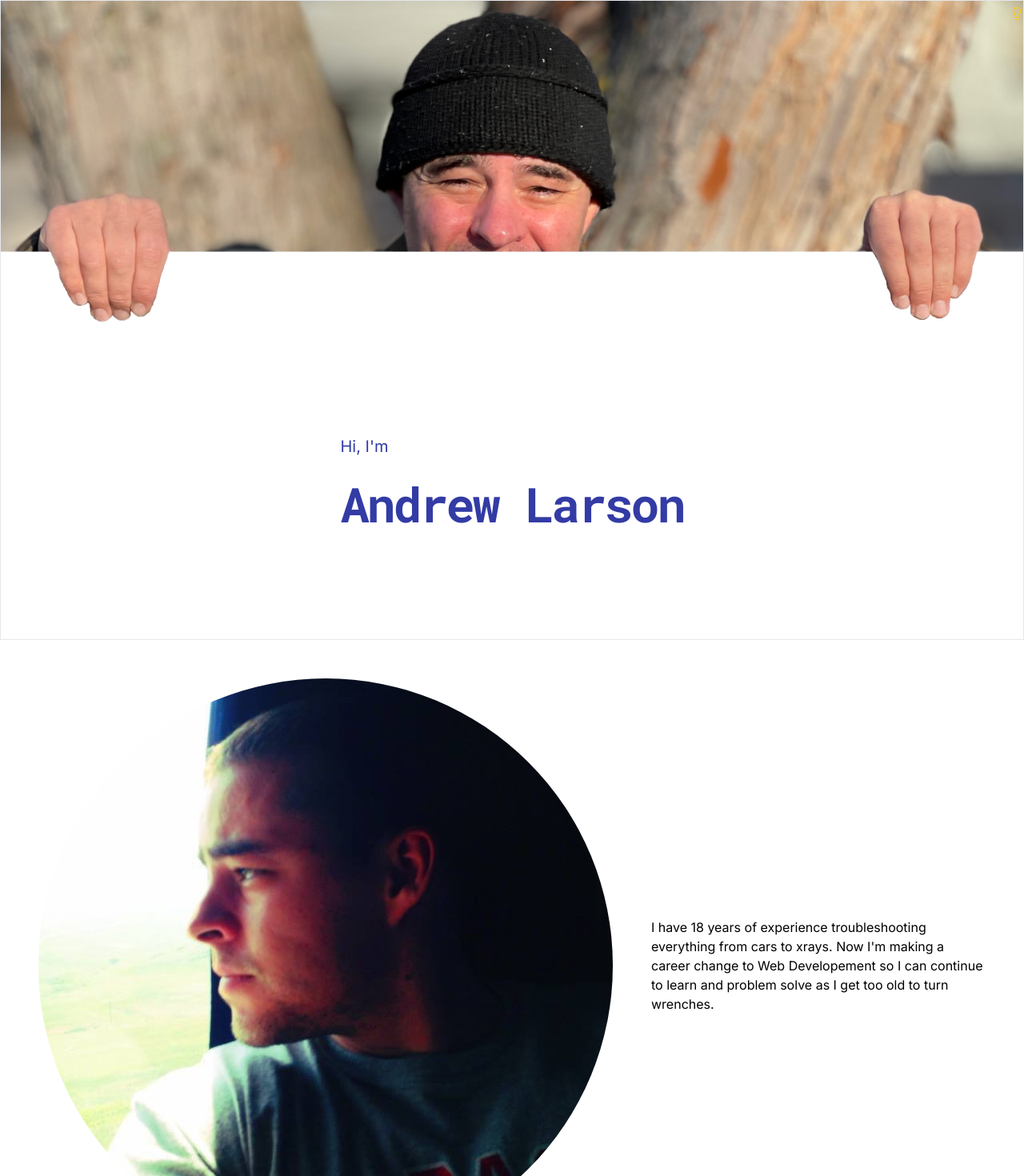
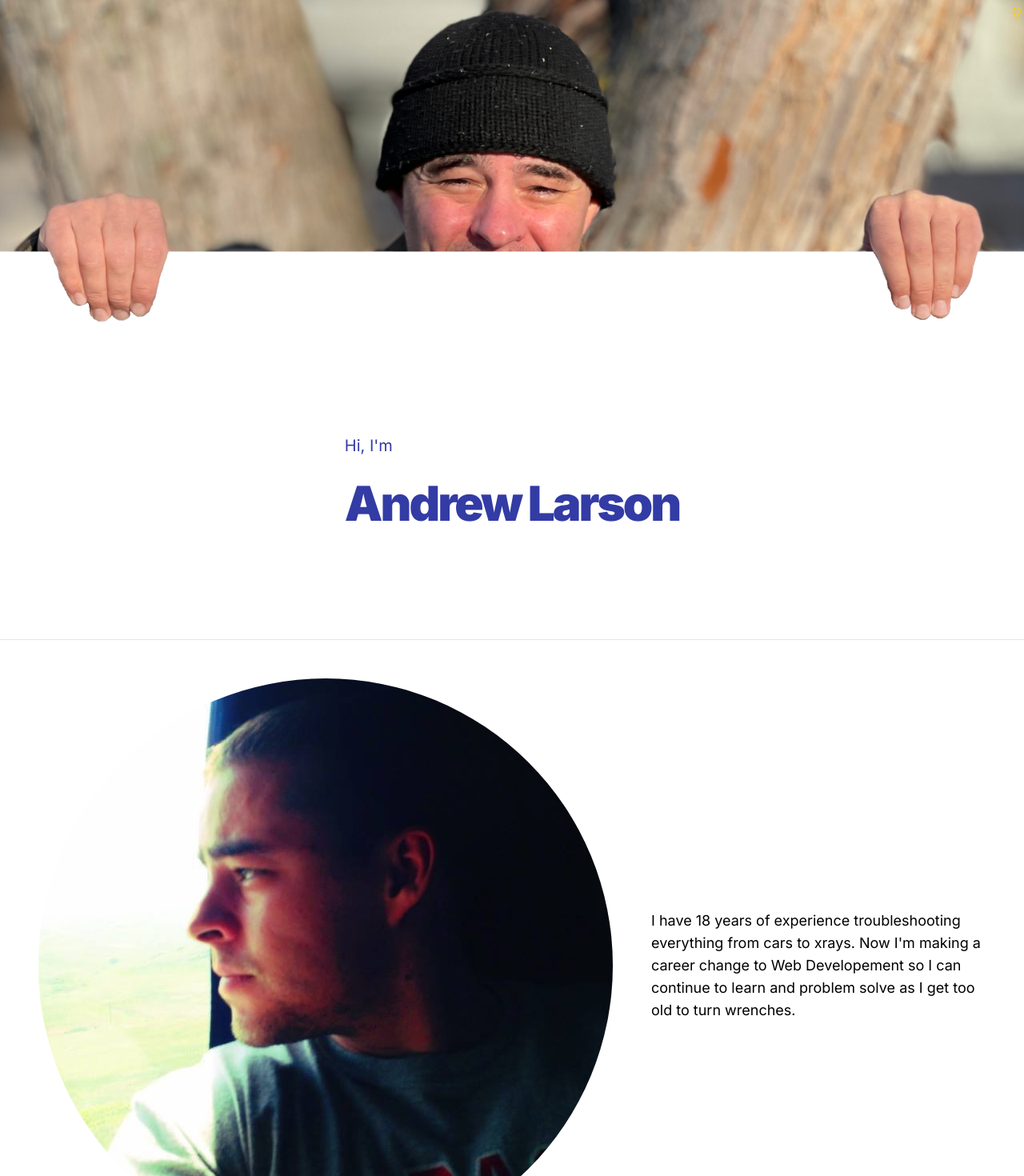
Before and after one commit to A-A-Larson/NextReact, a Next.js app in the folder nextportfolio/: page / in a window 1280 px wide. Shown: the top 1470 px of the page at 80% size. Built offline with nearby package versions, Linux system fonts and the light colour scheme.

Commit message:
Font Revision

```diff
--- a/nextportfolio/src/app/components/AboutMe.jsx
+++ b/nextportfolio/src/app/components/AboutMe.jsx
@@ -13,7 +13,8 @@ export default function AboutMe() {
                 md:flex-row
                 items-center
                 justify-center
-                p-12'
+                p-12
+                '
     >
         <Image
                 className='
@@ -27,7 +28,7 @@ export default function AboutMe() {
                 alt='Man staring out a window on a train'
         />
 
-        <div className='pt-12 md:pt-0 md:pl-12'>
+        <div className='pt-12 text-lg md:pt-0 md:pl-12'>
             <p>
                 I have 18 years of experience troubleshooting everything from cars to xrays. Now I'm making a career change to Web Developement so I can continue to learn and problem solve as I get too old to turn wrenches.
             </p>
--- a/nextportfolio/src/app/components/Landing.jsx
+++ b/nextportfolio/src/app/components/Landing.jsx
@@ -5,7 +5,7 @@ import Image from 'next/image';
 
 export default function Landing() {
     return (
-        <section className='flex flex-col border'>
+        <section className='flex flex-col border-b'>
             <Image
                 className=''
                 width={2930}
@@ -37,26 +37,26 @@ export default function Landing() {
 
                         '
                 >
-                    <span
+                    <div
                         className='
                             mr-auto'
                     >
                         Hi, I'm
-                    </span>
+                    </div>
                     <br/>
-                    <span
+                    <div
                         className='
-                            font-mono
+
                             text-5xl
                             sm:text-6xl
-                            font-bold
+                            font-black
                             tracking-tighter
                             leading-snug
                             text-center
                             '
                     >
                         Andrew Larson
-                    </span>
+                    </div>
                 </h1>
             </header>
         </section>
--- a/nextportfolio/tailwind.config.js
+++ b/nextportfolio/tailwind.config.js
@@ -19,8 +19,7 @@ module.exports = {
         'darkBttnBG': 'var(--buttonColorDark)',
       },
       fontFamily: {
-        sans: ['var(--font-inter)'],
-        mono: ['var(--font-roboto-mono)'],
+
       },
     },
   },
```
